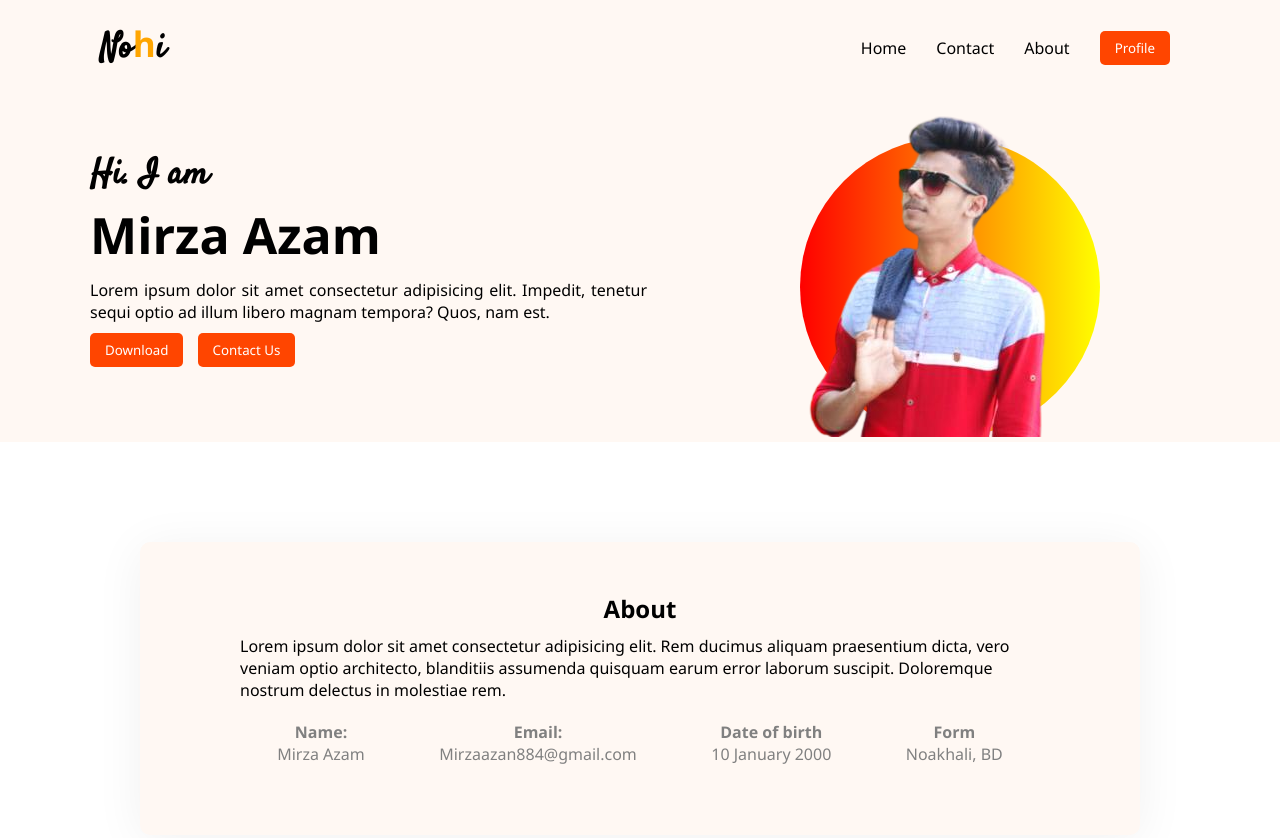
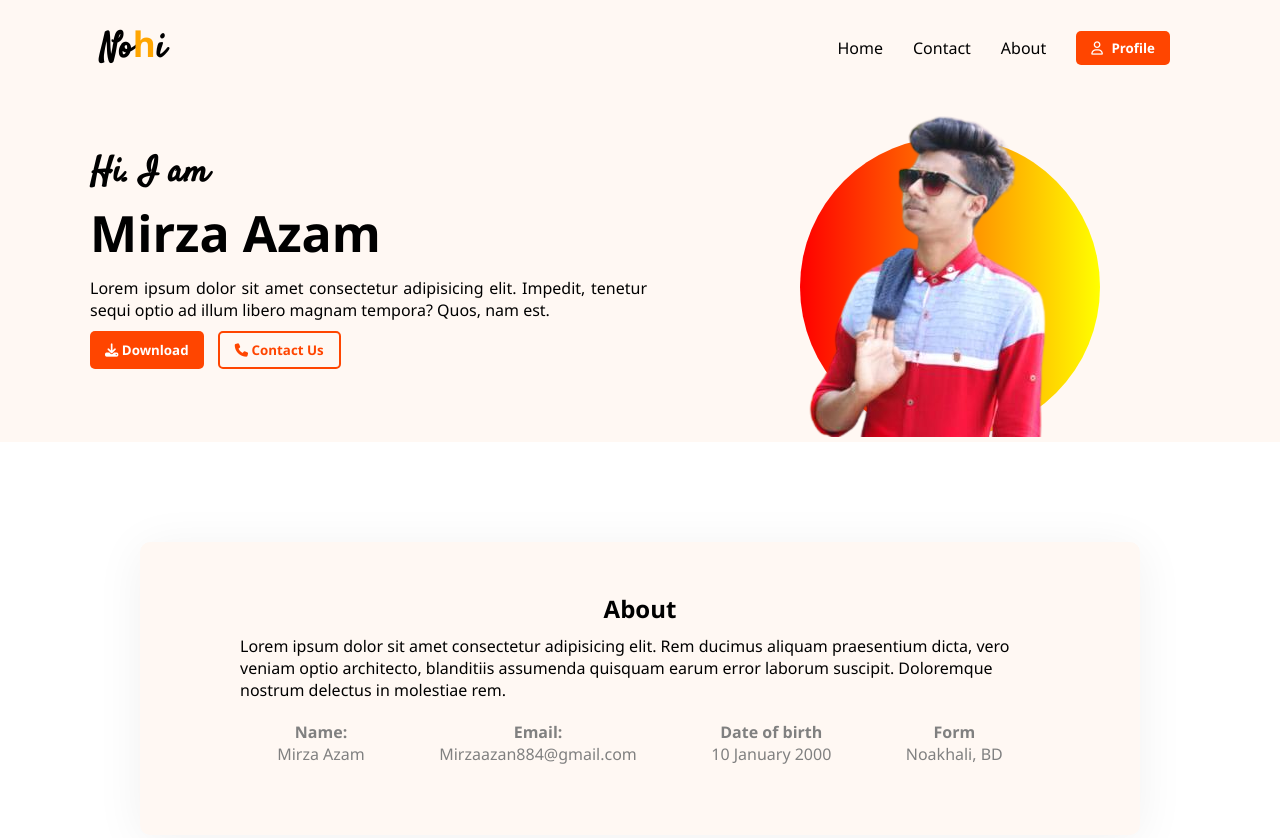
Before and after one commit to mirzaazam/New-Portfolio, a plain HTML site: page index.html in a window 1280 px wide. Shown: the top 838 px of the page. Drawn offline with Linux system fonts and the light colour scheme; a web font is replaced by a local one.

Commit message:
add fontasome

```diff
--- a/index.html
+++ b/index.html
@@ -13,7 +13,7 @@
     <link href="https://fonts.googleapis.com/css2?family=Fasthand&family=Raleway&family=Satisfy&display=swap"
         rel="stylesheet">
 
-
+    <script src="https://kit.fontawesome.com/18388af2ea.js" crossorigin="anonymous"></script>
 </head>
 
 <body>
@@ -25,7 +25,9 @@
                 <li><a href="#">Home</a></li>
                 <li><a href="#">Contact</a></li>
                 <li><a href="#">About</a></li>
-                <li><button class="btn">Profile</button></li>
+                <li><button class="btn">
+                        <i class="fa-regular fa-user">
+                        </i> Profile</button></li>
             </ul>
         </nav>
         <div class="banner">
@@ -34,8 +36,11 @@
                 <h1>Mirza Azam</h1>
                 <p>Lorem ipsum dolor sit amet consectetur adipisicing elit. Impedit, tenetur sequi optio ad illum libero
                     magnam tempora? Quos, nam est.</p>
-                <button class="btn">Download</button>
-                <button class="btn">Contact Us</button>
+                <button class="btn">
+                    <i class="fa-solid fa-download">
+                    </i> Download</button>
+                <button class="btn-contact">
+                    <i class="fa-solid fa-phone"></i> Contact Us</button>
             </div>
 
             <!--Banner section-->
@@ -222,7 +227,8 @@
                 </div>
             </div>
             <div class="btnn">
-                <button class="btn">Download CV</button>
+                <button class="btn"><i class="fa-solid fa-download">
+                    </i> Download CV</button>
             </div>
         </section>
 
--- a/style/style.css
+++ b/style/style.css
@@ -62,14 +62,25 @@ ul .btn {
 }
 
 .btn {
-    padding: 8px 15px;
+    padding: 10px 15px;
     border: none;
     background-color: orangered;
     color: white;
     cursor: pointer;
     border-radius: 5px;
     margin-right: 10px;
+    font-weight: 700;
+}
 
+.btn-contact{
+    padding: 8px 15px;
+    border: 2px solid orangered;
+    background-color: #fff8f3;
+    color: orangered;
+    cursor: pointer;
+    border-radius: 5px;
+    margin-right: 10px;
+    font-weight: 700;
 }
 
 .banner {
@@ -298,3 +309,6 @@ textarea{
     border-radius: 10px;
     padding: 20px;
 }
+.fa-regular{
+    padding: 0 5px 0 0;
+}
```
